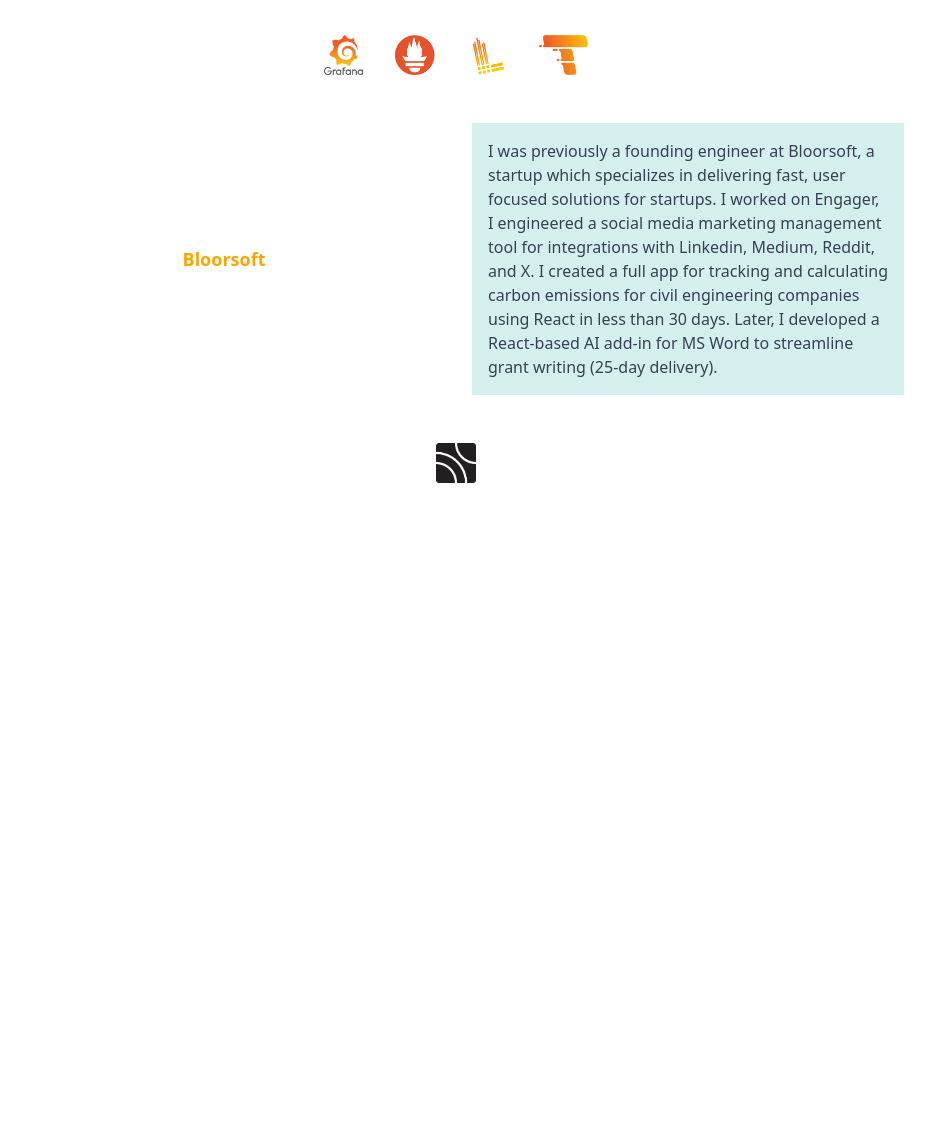
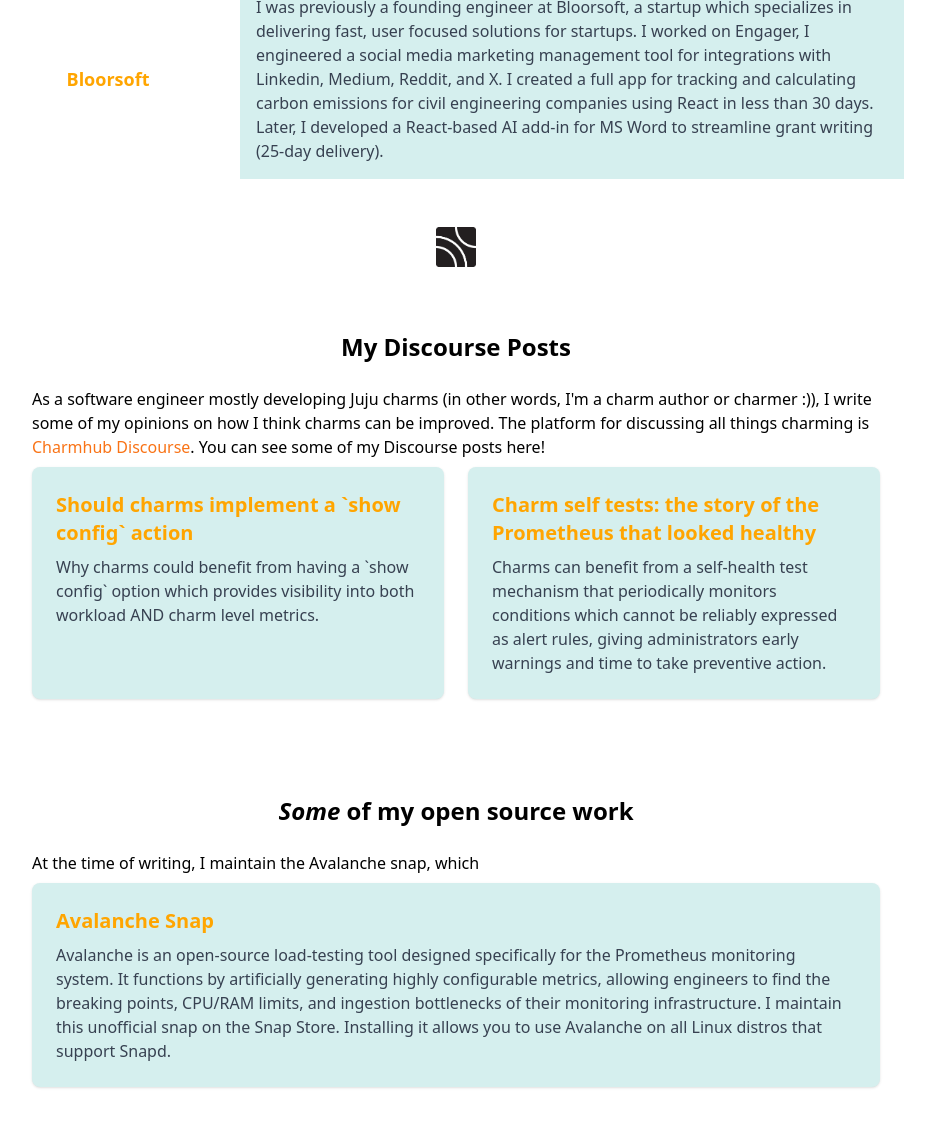
Before and after one commit to sinapah/sinaPah.github.io, a plain HTML site: page index.html in a window 1280 px wide. Shown: the part 757-1892 px from the top of the page, without its empty margins (184-1119 px from the left). Before the commit the page ends 1256 px from the top, so only its background shows below. Drawn offline with nearby package versions, Linux system fonts and the light colour scheme.

Commit message:
Revise title and personal information in index.html
Updated personal details and layout in index.html.

```diff
--- a/index.html
+++ b/index.html
@@ -3,7 +3,7 @@
   <head>
     <meta charset="UTF-8" />
     <meta name="viewport" content="width=device-width, initial-scale=1.0" />
-    <title>Sina Pahlavan</title>
+    <title>Sina P</title>
     <!-- Tailwind CSS (CDN) -->
     <script src="https://cdn.tailwindcss.com"></script>
     <link rel="stylesheet" href="styles.css" />
@@ -13,7 +13,7 @@
       <div
         class="flex items-center space-x-8 max-w-7xl justify-center px-2 sm:px-6 lg:px-8"
       >
-        <p class="text-black text-2xl font-bold">Sina Pahlavan</p>
+        <p class="text-black text-2xl font-bold">Sina</p>
         <a
           href="https://www.linkedin.com/in/sina-pahlavan/"
           class="text-gray-300 hover:text-white"
@@ -36,7 +36,7 @@
     <div class="flex flex-col space-y-4 justify-center items-center mt-8 mx-8 text-black">
       <h1 class="text-2xl font-bold">Hello World!</h1>
       <p class="text-md font-bold">
-        I'm Sina Pahlavan, a software engineer from Toronto, Canada. Currently,
+        I'm Sina, a software engineer from Toronto, Canada. Currently,
         I'm a software engineer at
         <a
           href="https://www.canonical.com/"
@@ -51,11 +51,11 @@
         Here is what I'm currently up to and some of the things I've done!
       </h1>
     </div>
-    <div class="max-w-4xl mx-auto grid grid-cols-1 md:grid-cols-2 gap-8 items-center py-8">
+    <div class="max-w-4xl mx-auto grid grid-cols-1 md:grid-cols-4 gap-8 items-center py-8">
       <div class="text-center font-semibold text-lg">
-        <a href="https://charmhub.io/topics/canonical-observability-stack" class="text-[#FFA500]">Canonical Observability Stack (COS)</a>
+        <a href="https://charmhub.io/topics/canonical-observability-stack" class="text-[#FFA500] md:col-span-1">Canonical Observability Stack (COS)</a>
       </div>
-      <div class="text-left text-gray-700 bg-[#d5efee] p-4">
+      <div class="text-left text-gray-700 bg-[#d5efee] p-4 md:col-span-3">
         My role at Canonical is software engineer on the Observability team, where we engineer and maintain observability solutions for enterprise use.
         I contribute and maintain software operators which drive Prometheus, Mimir, Loki, Tempo, Grafana, Opentelemetry Collector, Alertmanager and some other observability related solutions on Kubernetes.
         The stack is deployable on Kubernetes using Juju, an open-source application modeling tool that automates the deployment, configuration, and management of complex software systems across clouds and machines.
@@ -69,11 +69,11 @@
       <img src="logos/loki.png" alt="Loki" class="h-10">
       <img src="logos/tempo.jpeg" alt="Tempo" class="h-10">
     </div>
-    <div class="max-w-4xl mx-auto grid grid-cols-1 md:grid-cols-2 gap-8 items-center py-8">
-      <div class="text-center font-semibold text-lg">
-        <a href="https://charmhub.io/topics/canonical-observability-stack" class="text-[#FFA500]">Bloorsoft</a>
+    <div class="max-w-4xl mx-auto grid grid-cols-1 md:grid-cols-4 gap-8 items-center py-8">
+      <div class="text-center font-semibold text-lg md:col-span-1">
+        <a href="https://bloorsoft.com" class="text-[#FFA500]">Bloorsoft</a>
       </div>
-      <div class="text-left text-gray-700 bg-[#d5efee] p-4">
+      <div class="text-left text-gray-700 bg-[#d5efee] p-4 md:col-span-3">
           I was previously a founding engineer at Bloorsoft, a startup which specializes in delivering fast, user focused solutions for startups.
           I worked on Engager, I engineered a social media marketing management tool for integrations with Linkedin, Medium, Reddit, and X.
           I created a full app for tracking and calculating carbon emissions for civil engineering companies using React in less than 30 days.
@@ -83,6 +83,54 @@
     <div class="max-w-4xl mx-auto flex justify-center items-center gap-8 py-4">
       <img src="logos/bloorsoft.png" alt="Grafana" class="h-10">
     </div>
+      <section class="max-w-4xl mx-auto py-12 px-6">
+      <h2 class="text-2xl font-bold text-center mb-6">My Discourse Posts</h2>
+        <p class="mb-2">As a software engineer mostly developing Juju charms (in other words, I'm a charm author or charmer :)),
+          I write some of my opinions on how I think charms can be improved. The platform for discussing all things
+        charming is <a href="https://discourse.charmhub.io/" class="text-orange-500">Charmhub Discourse</a>. You can see some of my Discourse posts here!</a> </p>
+      <div class="grid grid-cols-1 md:grid-cols-2 gap-6">
+        <a
+          href="https://discourse.charmhub.io/t/should-charms-implement-a-show-config-action/19609"
+          target="_blank"
+          class="block bg-[#d5efee] p-6 rounded-lg shadow hover:shadow-lg transition"
+        >
+          <h3 class="text-xl font-semibold text-[#FFA500] mb-2">Should charms implement a `show config` action</h3>
+          <p class="text-gray-700">
+            Why charms could benefit from having a `show config` option which provides visibility into
+            both workload AND charm level metrics.
+          </p>
+        </a>
 
+        <a
+          href="https://discourse.charmhub.io/t/charm-self-tests-the-story-of-the-prometheus-that-looked-healthy/19621"
+          target="_blank"
+          class="block bg-[#d5efee] p-6 rounded-lg shadow hover:shadow-lg transition"
+        >
+          <h3 class="text-xl font-semibold text-[#FFA500] mb-2">Charm self tests: the story of the Prometheus that looked healthy</h3>
+          <p class="text-gray-700">
+            Charms can benefit from a self-health test mechanism that periodically monitors conditions which cannot be reliably expressed as alert rules, giving administrators early warnings and time to take preventive action.
+          </p>
+        </a>
+      </div>
+    </section>
+    <section class="max-w-4xl mx-auto py-12 px-6">
+      <h2 class="text-2xl font-bold text-center mb-6"><i>Some</i> of my open source work</h2>
+        <p class="mb-2">At the time of writing, I maintain the Avalanche snap, which</p>
+      <div class="grid">
+        <a
+          href="https://snapcraft.io/avalanche"
+          target="_blank"
+          class="block bg-[#d5efee] p-6 rounded-lg shadow hover:shadow-lg transition"
+        >
+          <h3 class="text-xl font-semibold text-[#FFA500] mb-2">Avalanche Snap</h3>
+          <p class="text-gray-700">
+            Avalanche is an open-source load-testing tool designed specifically for the Prometheus monitoring system.
+            It functions by artificially generating highly configurable metrics, allowing engineers to find the breaking points, CPU/RAM limits, and ingestion bottlenecks of their monitoring infrastructure.
+            I maintain this unofficial snap on the Snap Store. Installing it allows you to use Avalanche on
+            all Linux distros that support Snapd.
+          </p>
+        </a>
+      </div>
+    </section>
   </body>
 </html>
```
